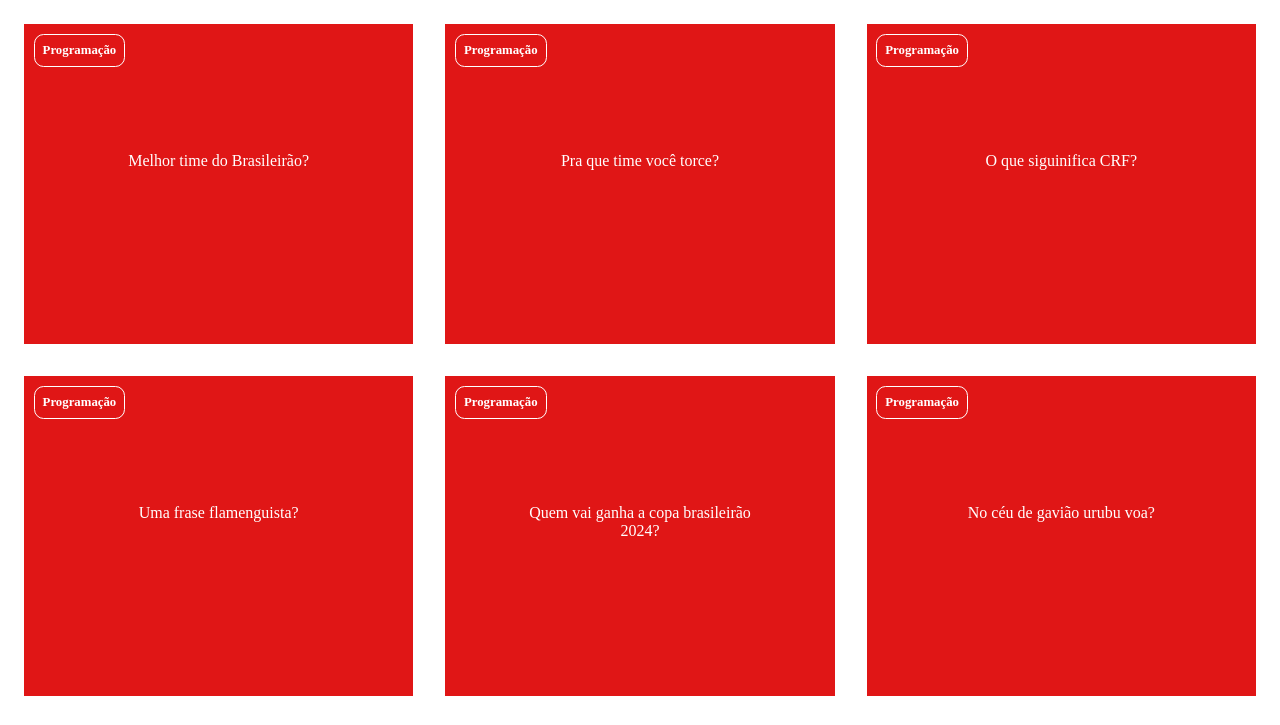
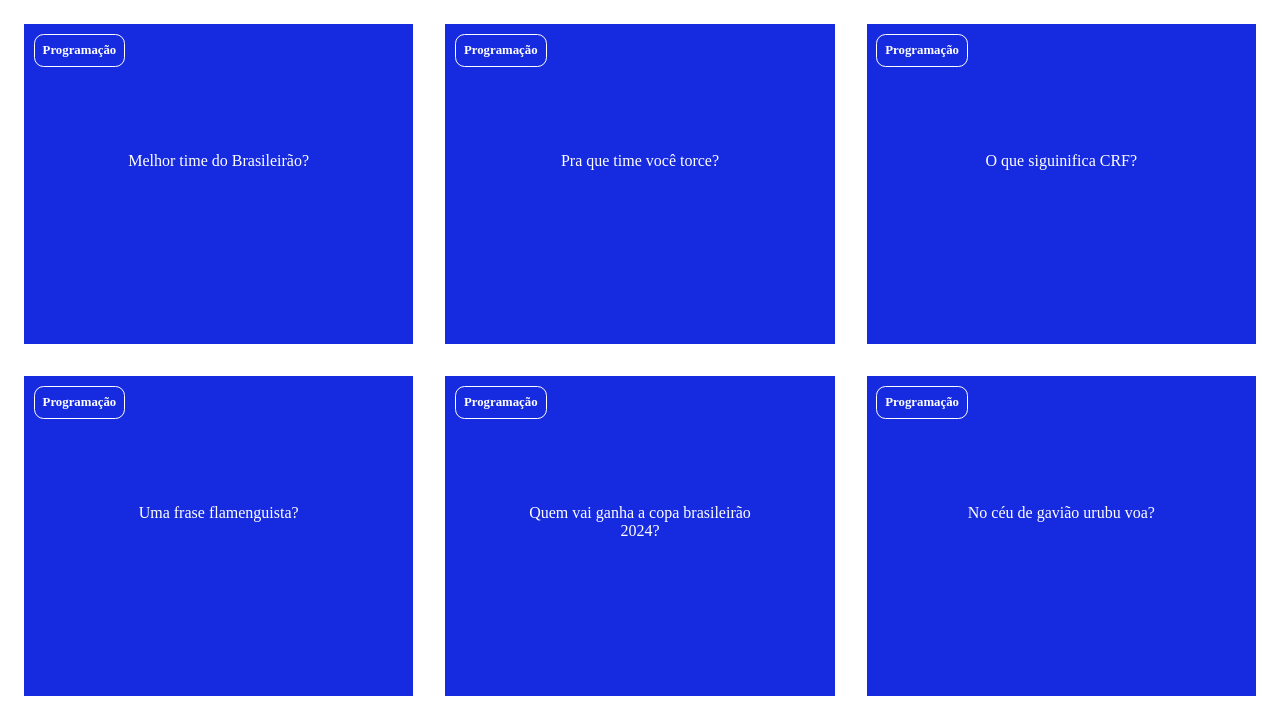
Before and after one commit to morenah1102/flashcards, a plain HTML site: page index.html in a window 1280 px wide. Shown: the top 725 px of the page. Drawn offline with Linux system fonts and the light colour scheme.

Commit message:
melhorando

```diff
--- a/assets/style.css
+++ b/assets/style.css
@@ -1,8 +1,8 @@
 
 :root{
 --text-color: #ffffff;
---card-front-color: #e01616;
---card-back-color: #7d3892;
+--card-front-color: #162ae0;
+--card-back-color: #38928e;
 }
 
 body {
```
